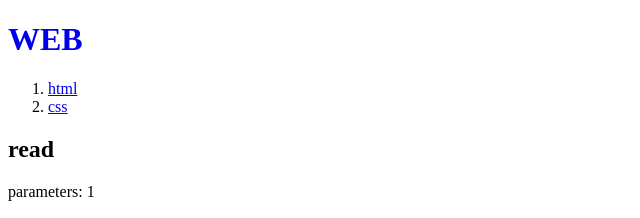
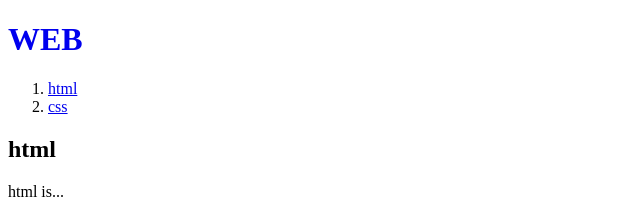
Before and after one commit to CLM-BONNY/next.js-basic, a Next.js app: page /read/1 in a window 1280 px wide. Shown: the top 218 px of the page, without its empty margins (0-640 px from the left). Built offline with nearby package versions, Linux system fonts and the light colour scheme; data requests are answered from the project's data file.

Commit message:
feat. 글 읽기(server component)

```diff
--- a/src/app/read/[id]/page.js
+++ b/src/app/read/[id]/page.js
@@ -1,8 +1,10 @@
-export default function Read(props) {
+export default async function Read(props) {
+  const resp = await fetch(`http://localhost:9999/topics/${props.params.id}`);
+  const topic = await resp.json();
   return (
     <>
-      <h2>read</h2>
-      parameters: {props.params.id}
+      <h2>{topic.title}</h2>
+      {topic.body}
     </>
   );
 }
```
